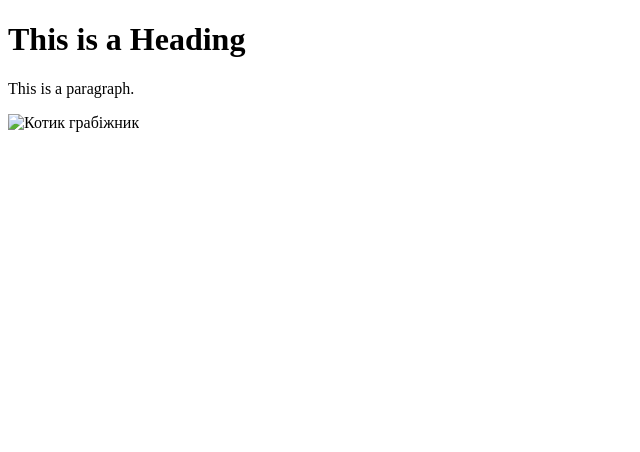
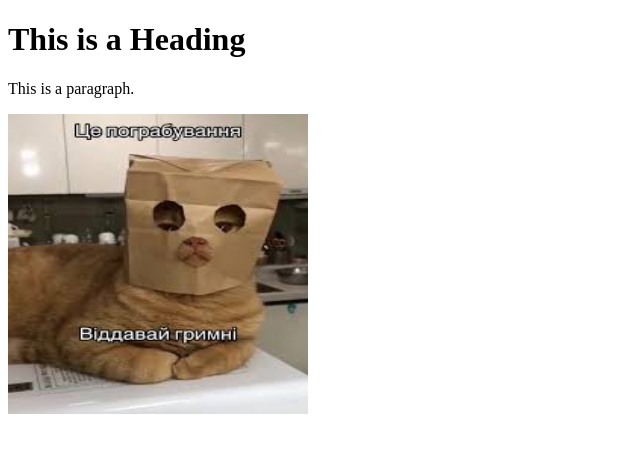
Before and after one commit to Artemkakoder228/HTML-Tutorial, a plain HTML site: page index.html in a window 1280 px wide. Shown: the whole page, without its empty margins (0-640 px from the left). Drawn offline with Linux system fonts and the light colour scheme.

Commit message:
Додано картинку №2

```diff
--- a/index.html
+++ b/index.html
@@ -7,7 +7,7 @@
 
 <h1>This is a Heading</h1>
 <p>This is a paragraph.</p>
-<img src="author.png" alt="Котик грабіжник" width="300" height="300">
+<img src="images/author.png" alt="Котик грабіжник" width="300" height="300">
 
 </body>
 </html>
```
